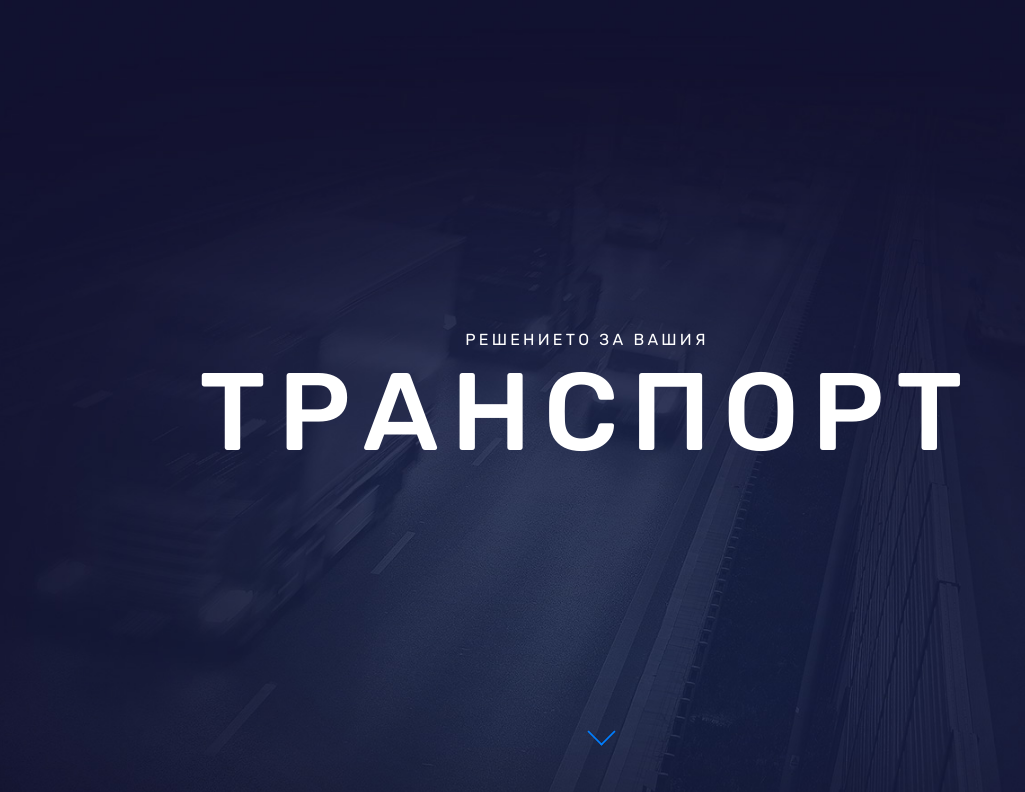
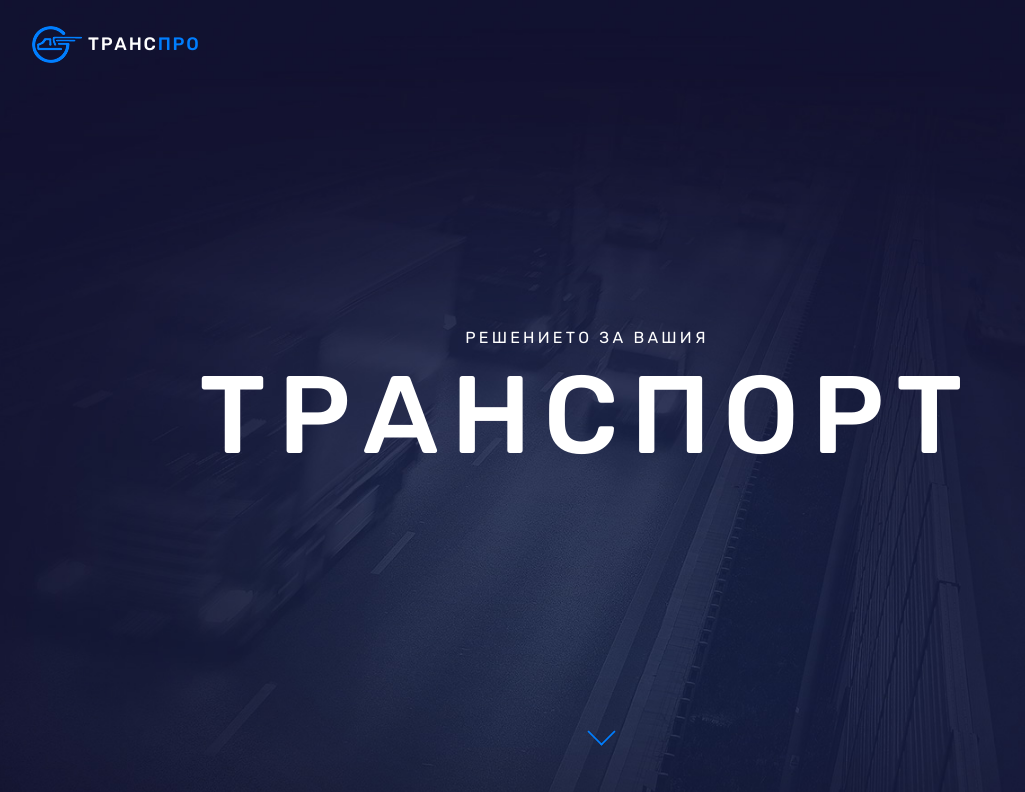
Before and after one commit to vvasilev-/transpro.bg, a website built with Parcel: page src/index.html in a window 1280 px wide. Shown: the top 792 px of the page, without its empty margins (53-1078 px from the left). Built offline with nearby package versions, Linux system fonts and the light colour scheme.

Commit message:
Add header and logo

```diff
--- /dev/null
+++ b/src/css/components/_header.css
@@ -0,0 +1,16 @@
+/* ==========================================================================
+   Header
+   ========================================================================== */
+
+.c-header {
+	position: absolute;
+	top: 0;
+	left: 0;
+	z-index: 2;
+	width: 100%;
+}
+
+.c-header .c-header__inner {
+	display: flex;
+	justify-content: space-between;
+}
--- a/src/css/components/_hero.css
+++ b/src/css/components/_hero.css
@@ -4,6 +4,7 @@
 
 .c-hero {
 	position: relative;
+	z-index: 1;
 	height: calc(100vh + 350px);
 	background: url(../../images/hero.jpg) no-repeat center center;
 	background-size: cover;
@@ -28,7 +29,7 @@
 }
 
 .c-hero .c-hero__copy {
-	margin: 0 0 10px;
+	margin: 0 0 15px;
 	font-size: 16px;
 	font-weight: 400;
 	letter-spacing: 0.2em;
--- /dev/null
+++ b/src/css/components/_logo.css
@@ -0,0 +1,39 @@
+/* ==========================================================================
+   Logo
+   ========================================================================== */
+
+.c-logo {
+	display: inline-flex;
+	align-items: flex-start;
+	margin-top: 26px;
+}
+
+.c-logo:hover {
+	text-decoration: none;
+}
+
+.c-logo .c-logo__icon {
+	display: block;
+	width: 50px;
+	height: 37px;
+	background: url(../../images/logo.png) no-repeat 0 0;
+}
+
+.c-logo .c-logo__text {
+	padding: 9px 0 0 6px;
+	font-size: 18px;
+	font-weight: 500;
+	line-height: 1;
+	color: #fff;
+	text-transform: uppercase;
+	letter-spacing: 0.1em;
+}
+
+.c-logo .c-logo__text-highlight {
+	color: #007eff;
+	transition: color 0.15s linear;
+}
+
+.c-logo:hover .c-logo__text-highlight {
+	color: #fff;
+}
--- a/src/css/main.css
+++ b/src/css/main.css
@@ -28,4 +28,6 @@
    Components
    ========================================================================== */
 
+@import './components/_header.css';
+@import './components/_logo.css';
 @import './components/_hero.css';
--- a/src/css/objects/_wrapper.css
+++ b/src/css/objects/_wrapper.css
@@ -2,4 +2,7 @@
    Wrapper
    ========================================================================== */
 
-.o-wrapper { min-height: 100vh; }
+.o-wrapper {
+	position: relative;
+	min-height: 100vh;
+}
--- a/src/index.html
+++ b/src/index.html
@@ -10,6 +10,18 @@
 </head>
 <body>
 	<div class="o-wrapper">
+		<header class="c-header">
+			<div class="o-shell c-header__inner">
+				<a href="#" class="c-logo">
+					<span class="c-logo__icon"></span><!-- /.c-logo__icon -->
+
+					<span class="c-logo__text">
+						Транс<span class="c-logo__text-highlight">Про</span>
+					</span><!-- /.c-logo__text -->
+				</a><!-- /.c-hero__pointer -->
+			</div><!-- /.o-shell -->
+		</header><!-- /.c-header -->
+
 		<section class="c-hero">
 			<div class="c-hero__content">
 				<p class="c-hero__copy">
```
Also changed, not shown: src/images/logo.png (added).
